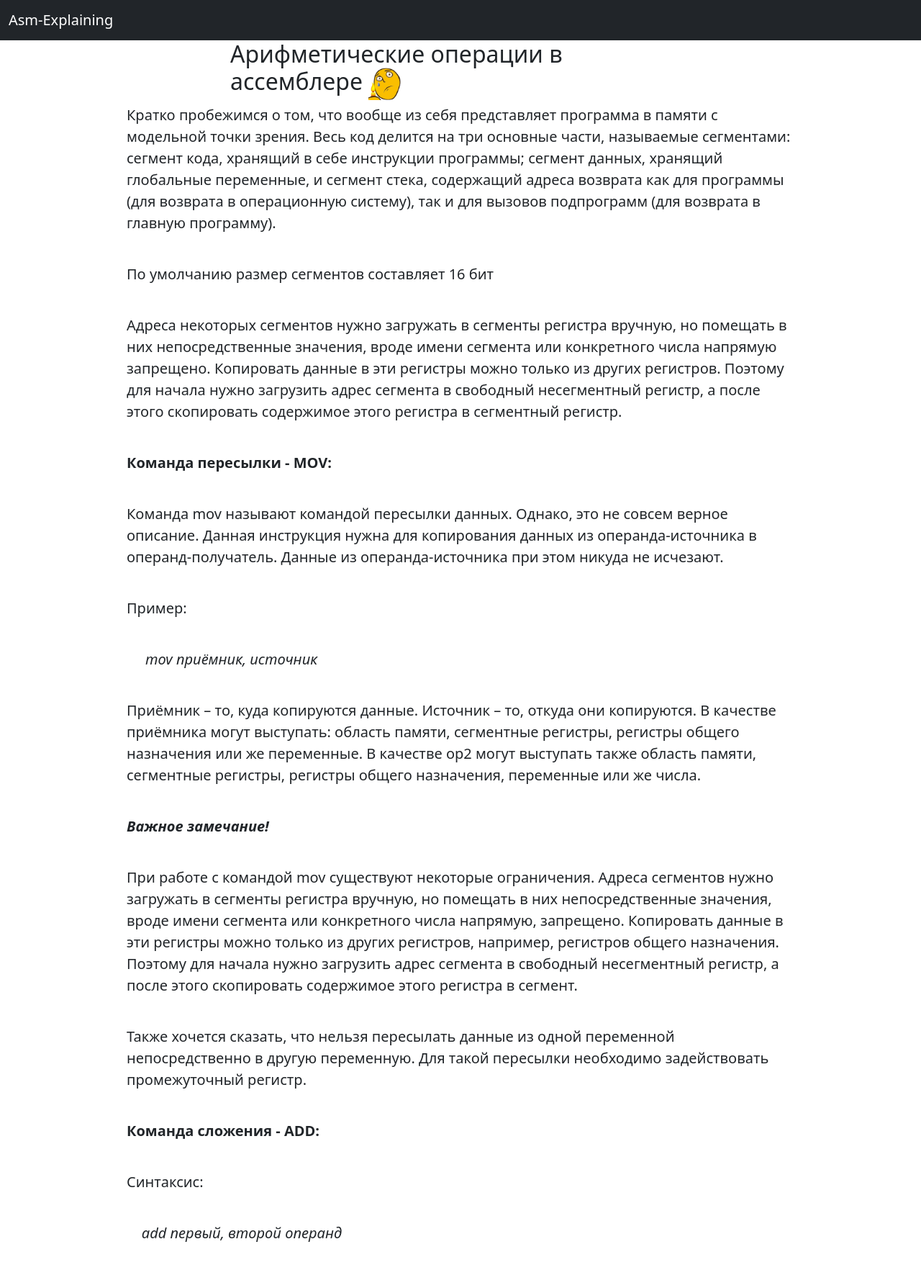
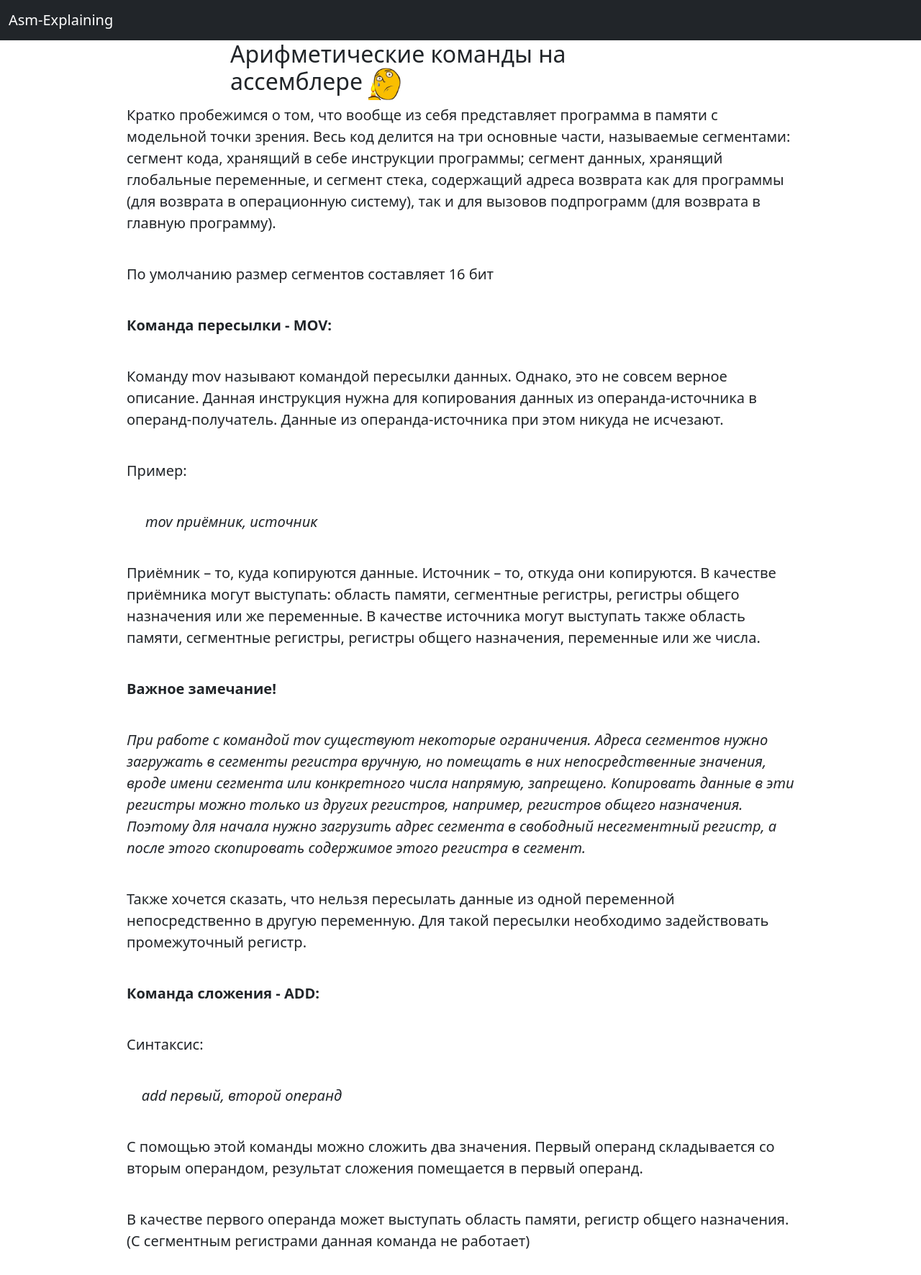
Before and after one commit to KrySeyt/AsmExplaining, a Django app: page / in a window 1280 px wide. Shown: the top 1771 px of the page at 72% size. Run offline with Django 4.2, Linux system fonts and the light colour scheme.

Commit message:
Update main.html

```diff
--- a/landing/templates/landing/main.html
+++ b/landing/templates/landing/main.html
@@ -4,7 +4,7 @@
 
 {% block body %}
     <div class="position-absolute start-50 translate-middle-x">
-        <h2>Арифметические операции в ассемблере <img src="{% static 'landing/img/roflan-pominki.png' %}" alt="" width="45" height="45"></h2>
+        <h2>Арифметические команды на ассемблере <img src="{% static 'landing/img/roflan-pominki.png' %}" alt="" width="45" height="45"></h2>
     </div>
 
     <div class="container mt-5 w-75 p-3">
@@ -19,47 +19,44 @@
             По умолчанию размер сегментов составляет 16 бит
         </p>
         <p>
-            Адреса некоторых сегментов нужно загружать в сегменты регистра вручную, но помещать в них непосредственные
-            значения, вроде имени сегмента или конкретного числа напрямую запрещено. Копировать данные в эти регистры
-            можно только из других регистров. Поэтому для начала нужно загрузить адрес сегмента в свободный несегментный
-            регистр, а после этого скопировать содержимое этого регистра в сегментный регистр.
-        </p>
-        <p>
             <strong>Команда пересылки - MOV:</strong>
         </p>
         <p>
-            Команда mov называют командой пересылки данных. Однако, это не совсем верное описание. Данная инструкция
+            Команду mov называют командой пересылки данных. Однако, это не совсем верное описание. Данная инструкция
             нужна для копирования данных из операнда-источника в операнд-получатель. Данные из операнда-источника при
             этом никуда не исчезают.
         </p>
         <p>Пример:</p>
         <p>&nbsp&nbsp&nbsp&nbsp <i>mov приёмник, источник</i></p>
         <p>Приёмник – то, куда копируются данные. Источник – то, откуда они копируются. В качестве приёмника могут
-            выступать: область памяти, сегментные регистры, регистры общего назначения или же переменные. В качестве op2
+            выступать: область памяти, сегментные регистры, регистры общего назначения или же переменные. В качестве источника
             могут выступать также область памяти, сегментные регистры, регистры общего назначения, переменные или же
             числа.
         </p>
         <b></b>
-        <p><strong><i>Важное замечание!</i></strong></p>
-        <p>
+        <p><strong><b>Важное замечание!</b></strong></p>
+        <p><i>
             При работе с командой mov существуют некоторые ограничения. Адреса сегментов нужно загружать в сегменты
             регистра вручную, но помещать в них непосредственные значения, вроде имени сегмента или конкретного числа
             напрямую, запрещено. Копировать данные в эти регистры можно только из других регистров, например, регистров
             общего назначения. Поэтому для начала нужно загрузить адрес сегмента в свободный несегментный регистр, а
             после этого скопировать содержимое этого регистра в сегмент.
-        </p>
+        </i></p>
         <p>Также хочется сказать, что нельзя пересылать данные из одной переменной непосредственно в другую переменную.
             Для такой пересылки необходимо задействовать промежуточный регистр.</p>
-        <p><strong>Команда сложения - ADD:</strong></p>
+        <p>
+            <strong>Команда сложения - ADD:</strong>
+        </p>
         <p>Синтаксис:</p>
         <p>&nbsp&nbsp&nbsp&nbsp<i>add первый, второй операнд</i></p>
         <p>С помощью этой команды можно сложить два значения. Первый операнд складывается со вторым операндом, результат
-            сложения помещается в первый операнд. </p>
+            сложения помещается в первый операнд.</p>
         <p>В качестве первого операнда может выступать область памяти, регистр общего назначения. (С сегментным
             регистрами данная команда не работает)</p>
         <p>В качестве второго операнда может выступать область памяти, регистр общего назначения или же число.</p>
         <p>Пример:</p>
-        <p>сюда вставить пример</p>
+        <p>&nbsp&nbsp&nbsp&nbsp<i>add ax,27     ;ax = ax + 27</i></p>
+        <p>&nbsp&nbsp&nbsp&nbsp<i>add bx,dx     ;bx = bx + dx</i></p>
         <p>Операнды должны иметь одинаковый размер. Т.е., например, данная строчка кода</p>
         <p><i>&nbsp&nbsp&nbsp&nbsp add ax,bl</i></p>
         <p>не выполнится, т.к. невозможно сложить значения в разноразмерных регистрах.</p>
@@ -68,14 +65,15 @@
         <br>
         <p><strong>Команда вычитания - SUB:</strong></p>
         <p>Синтаксис:</p>
-        <p>&nbsp&nbsp&nbsp&nbsp <i>sub первый операнд, второй операнд</i></p>
+        <p>&nbsp&nbsp&nbsp&nbsp<i>sub первый операнд, второй операнд</i></p>
         <p>С помощью этой команды можно вычесть значение второго операнда из значения первого операнда. Подобно команде
             сложения, результат команды sub помещается на место первого операнда. Операнды в данном случае должны иметь
             одинаковый размер. </p>
         <p>Данная команда и в качестве первого операнда, и в качестве второго принимает точно такие же значения, как и
             команда сложения. Не может работать с сегментными регистрами!</p>
         <p>Пример:</p>
-        <p>Пример</p>
+        <p>&nbsp&nbsp&nbsp&nbsp<i>sub ax,4     ;ax = ax - 4</i></p>
+        <p>&nbsp&nbsp&nbsp&nbsp<i>sub al,cl    ;al = al + cl</i></p>
         <p>При выполнении вычитания необходимо обратить внимание на состояние регистра флагов процессора, так как
             существует шанс получить отрицательное число в качестве результата вычитания даже положительных чисел.
             Следовательно, надо отслеживать состояние флага SF (флаг знака) и, если он будет установлен, то принимать
```
